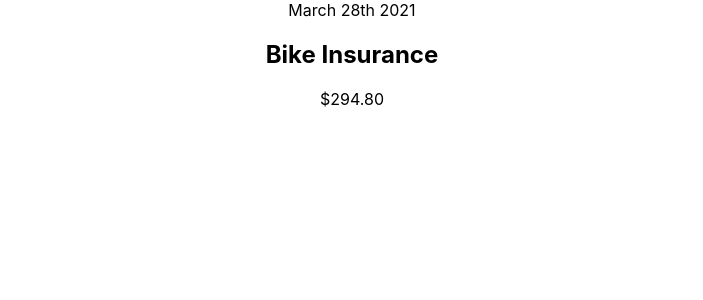
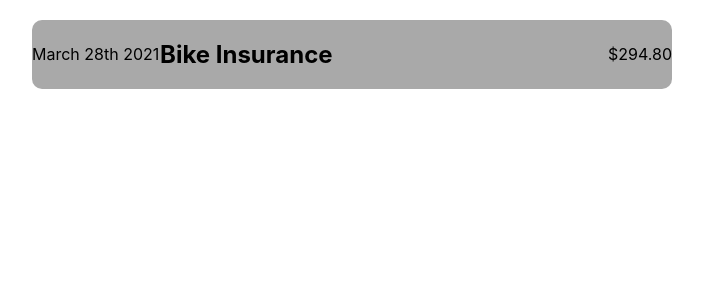
Before and after one commit to ashaaut/ExpenseManager, a React (Create React App) app: page / in a window 1280 px wide. Shown: the top 300 px of the page, without its empty margins (288-991 px from the left). Built offline with nearby package versions, Linux system fonts and the light colour scheme.

Commit message:
Add . expenses and css for expense

```diff
--- a/src/App.css
+++ b/src/App.css
@@ -1,3 +1,5 @@
 .App {
   text-align: center;
+  display: flex;
+  justify-content: center;
 }
--- a/src/App.js
+++ b/src/App.js
@@ -1,9 +1,26 @@
-import './App.css';
-import ExpenseItem from './components/ExpenseItem';
+import "./App.css";
+import ExpenseItem from "./components/ExpenseItem";
 function App() {
+  const expenses = [
+    {
+      title: "Car Insurance",
+      amount: 294.67,
+      date: new Date(2021, 2, 28),
+    },
+    {
+      title: "New TV",
+      amount: 29400.67,
+      date: new Date(2021, 3, 28),
+    },
+    {
+      title: "Makeup",
+      amount: 294.67,
+      date: new Date(2021, 3, 28),
+    },
+  ];
   return (
     <div className="App">
-        <ExpenseItem/>
+      <ExpenseItem  expenses={expenses}/>
     </div>
   );
 }
--- a/src/components/ExpenseItem.css
+++ b/src/components/ExpenseItem.css
@@ -0,0 +1,32 @@
+.expense-item{
+    display: flex;
+    justify-content: space-between;
+    align-items: center;
+    height: 35%;
+    width: 50%;
+    background-color: darkgray;
+    border-radius: 10px;
+    margin-top: 20px;
+
+}
+.expense-date{
+    display: flex;
+    height: 100%;
+    width: 20%;
+}
+.expense-item-desc{
+    display: flex;
+    flex-direction: row;
+    align-items: center;
+    /* background-color: aqua; */
+    height: 100%;
+    width: 80%;
+    justify-content: space-between;
+}
+
+h2{
+
+}
+.expense-item-price{
+
+}
--- a/src/components/ExpenseItem.jsx
+++ b/src/components/ExpenseItem.jsx
@@ -1,8 +1,9 @@
 import './ExpenseItem.css'
-function ExpenseItem() {
+function ExpenseItem(props) {
+    const expenses=props.expenses
   return (
     <div className='expense-item'>
-      <div>March 28th 2021</div>
+      <div className='expense-date'>March 28th 2021</div>
       <div className='expense-item-desc'>
         <h2>Bike Insurance</h2>
         <div className='expense-item-price'>$294.80</div>
```
